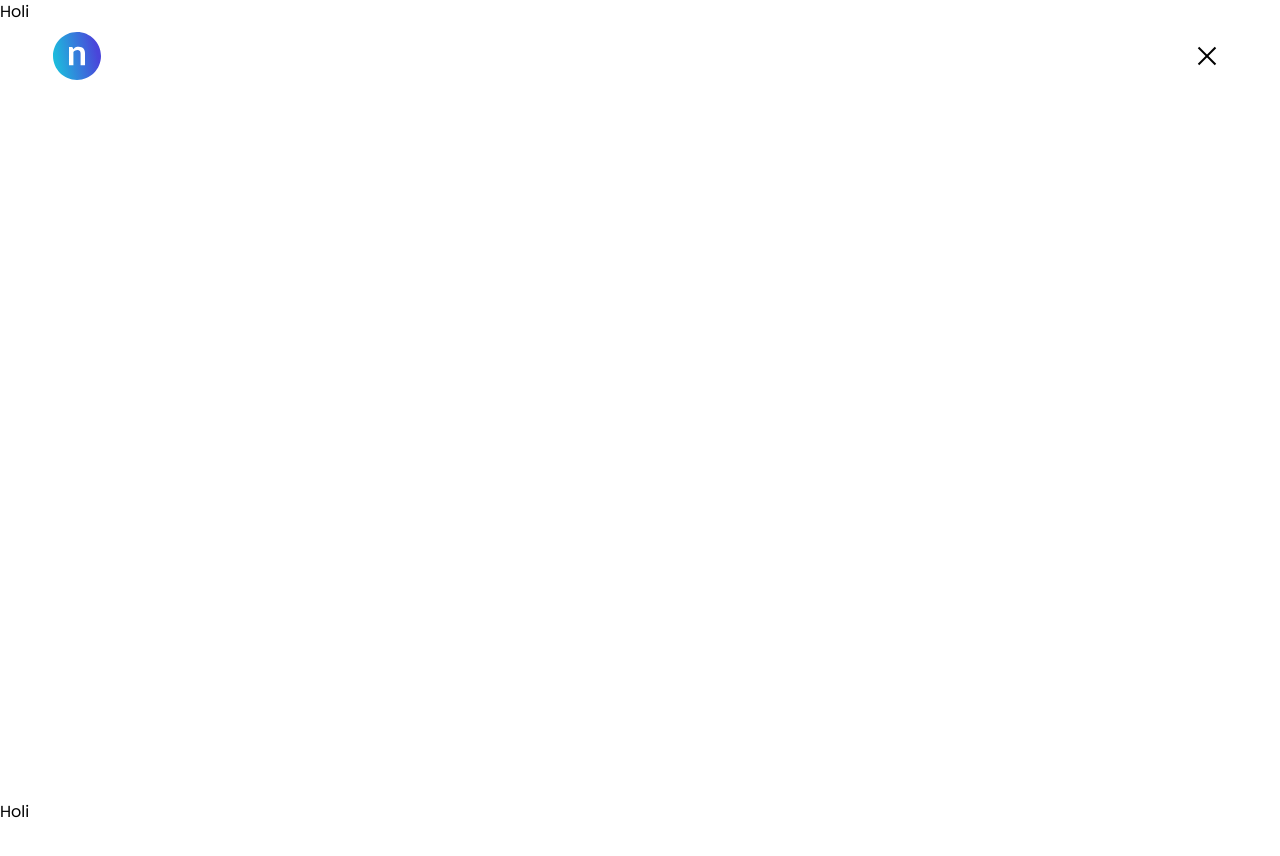
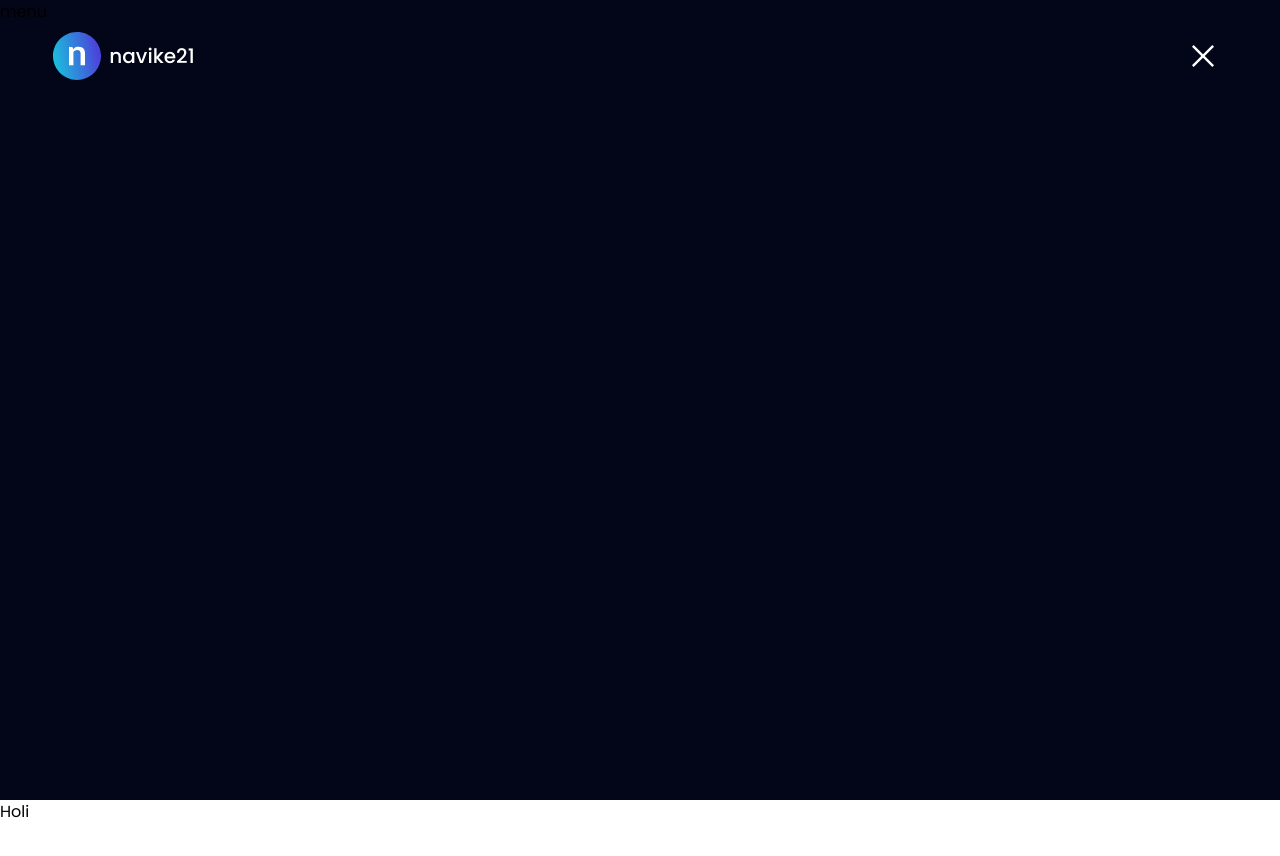
Before and after one commit to navike21/navike21-web, a Next.js app: page / in a window 1280 px wide. Both pictures are taken after a click on the button 1206 px from the left and 56 px from the top of the page. Shown: the top 856 px of the page. Built offline with nearby package versions, Linux system fonts and the light colour scheme.

Commit message:
feat: add Menu component and integrate it into RootLayout; update Header and LayoutScroll for improved menu handling and animations

```diff
--- a/src/app/layout.tsx
+++ b/src/app/layout.tsx
@@ -1,8 +1,7 @@
 import type { Metadata } from 'next'
 import { firaCode, poppins } from '@sources/fonts'
 import '@styles/globals.css'
-import { LayoutScroll } from '@components/molecules/LayoutScroll'
-import { Header } from '@components/molecules'
+import { Header, LayoutScroll, Menu } from '@components/molecules'
 import { HeaderProvider } from '@context/HeaderContext'
 import { ReactNode } from 'react'
 
@@ -21,6 +20,7 @@ export default function RootLayout({ children }: Readonly<IRootLayoutProps>) {
       <body className={`${poppins.variable} ${firaCode.variable} antialiased`}>
         <HeaderProvider>
           <Header />
+          <Menu />
           <LayoutScroll>{children}</LayoutScroll>
         </HeaderProvider>
       </body>
--- a/src/libs/components/atoms/MenuIcon/MenuIcon.tsx
+++ b/src/libs/components/atoms/MenuIcon/MenuIcon.tsx
@@ -10,12 +10,11 @@ interface IMenuIconProps {
 export const MenuIcon = ({ className }: IMenuIconProps) => {
   const { toggleMenu } = useHeaderContext()
 
-  const transition: Transition = { duration: 0.3, ease: 'easeInOut' }
+  const transition: Transition = { duration: 0.5, ease: 'easeInOut' }
 
   return (
     <svg
       viewBox="0 0 40 40"
-      fill="none"
       xmlns="http://www.w3.org/2000/svg"
       className={className}
     >
@@ -24,7 +23,7 @@ export const MenuIcon = ({ className }: IMenuIconProps) => {
         y1="12"
         x2="32"
         y2="12"
-        stroke="black"
+        stroke="inherit"
         strokeWidth="2"
         animate={
           toggleMenu
@@ -38,7 +37,7 @@ export const MenuIcon = ({ className }: IMenuIconProps) => {
         y1="20"
         x2="32"
         y2="20"
-        stroke="black"
+        stroke="inherit"
         strokeWidth="2"
         animate={toggleMenu ? { opacity: 0 } : { opacity: 1 }}
         transition={transition}
@@ -48,7 +47,7 @@ export const MenuIcon = ({ className }: IMenuIconProps) => {
         y1="28"
         x2="32"
         y2="28"
-        stroke="black"
+        stroke="inherit"
         strokeWidth="2"
         animate={
           toggleMenu
--- a/src/libs/components/molecules/Header/Header.tsx
+++ b/src/libs/components/molecules/Header/Header.tsx
@@ -3,30 +3,45 @@
 import { Container, Logo, MenuIcon } from '@components/atoms'
 import { useHeader } from './header.hook'
 import clsx from 'clsx'
-import { motion } from 'motion/react'
 
 export const Header = () => {
   const { headerRef, isSolid, toggleMenu, setToggleMenu } = useHeader()
 
   return (
-    <motion.header
+    <header
       ref={headerRef}
-      initial={false}
-      animate={{
-        backgroundColor: isSolid ? '#ffffff' : 'rgba(255,255,255,0)'
-      }}
-      transition={{ duration: 0.3, ease: 'easeInOut' }}
       className={clsx(
         'fixed top-0 left-0 w-full z-50 flex justify-center transition-all duration-500',
-        isSolid ? 'h-20 shadow-xl' : 'h-28 bg-transparent shadow-none'
+        {
+          'shadow-xl h-20': isSolid && !toggleMenu,
+          'shadow-none h-28': !isSolid || toggleMenu
+        }
       )}
     >
       <Container className="flex items-center justify-between">
-        <Logo showText textColor={isSolid ? 'black' : 'white'} />
-        <button onClick={() => setToggleMenu(!toggleMenu)}>
-          <MenuIcon className="w-10 h-10" />
+        <Logo
+          showText
+          textColor={
+            (isSolid && !toggleMenu && 'black') ||
+            ((!isSolid || toggleMenu) && 'white') ||
+            'black'
+          }
+        />
+        <button
+          className="rounded-full cursor-pointer"
+          onClick={() => setToggleMenu(!toggleMenu)}
+        >
+          <MenuIcon
+            className={clsx(
+              'w-12 h-12 transition-all ease-in-out duration-500',
+              {
+                'stroke-slate-950': isSolid && !toggleMenu,
+                'stroke-white': !isSolid || toggleMenu
+              }
+            )}
+          />
         </button>
       </Container>
-    </motion.header>
+    </header>
   )
 }
--- a/src/libs/components/molecules/LayoutScroll/LayoutScroll.tsx
+++ b/src/libs/components/molecules/LayoutScroll/LayoutScroll.tsx
@@ -4,6 +4,8 @@ import { ReactLenis } from 'lenis/react'
 import type { LenisRef } from 'lenis/react'
 import { cancelFrame, frame } from 'motion'
 import { ReactNode, useEffect, useRef } from 'react'
+import { useHeaderContext } from '@context/HeaderContext' // 👈 tu contexto existente
+import clsx from 'clsx'
 
 interface ILayoutScrollProps {
   children: ReactNode
@@ -11,6 +13,7 @@ interface ILayoutScrollProps {
 
 export function LayoutScroll({ children }: Readonly<ILayoutScrollProps>) {
   const lenisRef = useRef<LenisRef>(null)
+  const { toggleMenu, isSolid } = useHeaderContext()
 
   useEffect(() => {
     function update(data: { timestamp: number }) {
@@ -19,13 +22,35 @@ export function LayoutScroll({ children }: Readonly<ILayoutScrollProps>) {
     }
 
     frame.update(update, true)
-
     return () => cancelFrame(update)
   }, [])
 
+  useEffect(() => {
+    const lenis = lenisRef.current?.lenis
+    if (!lenis) return
+
+    if (toggleMenu) {
+      lenis.stop()
+    } else {
+      lenis.start()
+    }
+  }, [toggleMenu])
+
   return (
     <ReactLenis root options={{ autoRaf: false }} ref={lenisRef}>
-      {children}
+      <div
+        className={clsx('transition-all duration-500 ease-in-out', {
+          'pt-[100dvh]': toggleMenu
+        })}
+      >
+        <div
+          className={clsx('bg-header fixed inset-0', {
+            'bg-white h-20': isSolid && !toggleMenu,
+            'bg-transparent h-28': !isSolid || toggleMenu
+          })}
+        />
+        {children}
+      </div>
     </ReactLenis>
   )
 }
--- /dev/null
+++ b/src/libs/components/molecules/Menu/Menu.tsx
@@ -0,0 +1,25 @@
+'use client'
+
+import { useHeaderContext } from '@context/HeaderContext'
+import { AnimatePresence, motion } from 'motion/react'
+import React from 'react'
+
+export const Menu = () => {
+  const { toggleMenu } = useHeaderContext()
+  return (
+    <AnimatePresence>
+      {toggleMenu && (
+        <motion.div
+          className="fixed top-0 left-0 w-full bg-slate-950 z-40 overflow-hidden"
+          key="modal"
+          initial={{ height: 0 }}
+          animate={{ height: '100dvh' }}
+          exit={{ height: 0 }}
+          transition={{ duration: 0.5, ease: 'easeInOut' }}
+        >
+          menu
+        </motion.div>
+      )}
+    </AnimatePresence>
+  )
+}
--- /dev/null
+++ b/src/libs/components/molecules/Menu/index.ts
@@ -0,0 +1 @@
+export * from './Menu'
--- a/src/libs/components/molecules/index.ts
+++ b/src/libs/components/molecules/index.ts
@@ -1 +1,3 @@
 export * from './Header'
+export * from './LayoutScroll'
+export * from './Menu'
--- /dev/null
+++ b/src/libs/hooks/useDisableScroll.ts
@@ -0,0 +1,22 @@
+import { useEffect } from 'react'
+
+export const useDisableScroll = (active: boolean): void => {
+  useEffect(() => {
+    if (!active) return
+
+    const preventScroll = (event: Event) => {
+      event.preventDefault()
+    }
+
+    // Deshabilitar scroll en desktop
+    document.body.style.overflow = 'hidden'
+
+    // Deshabilitar scroll táctil en mobile
+    document.addEventListener('touchmove', preventScroll, { passive: false })
+
+    return () => {
+      document.body.style.overflow = ''
+      document.removeEventListener('touchmove', preventScroll)
+    }
+  }, [active])
+}
```
